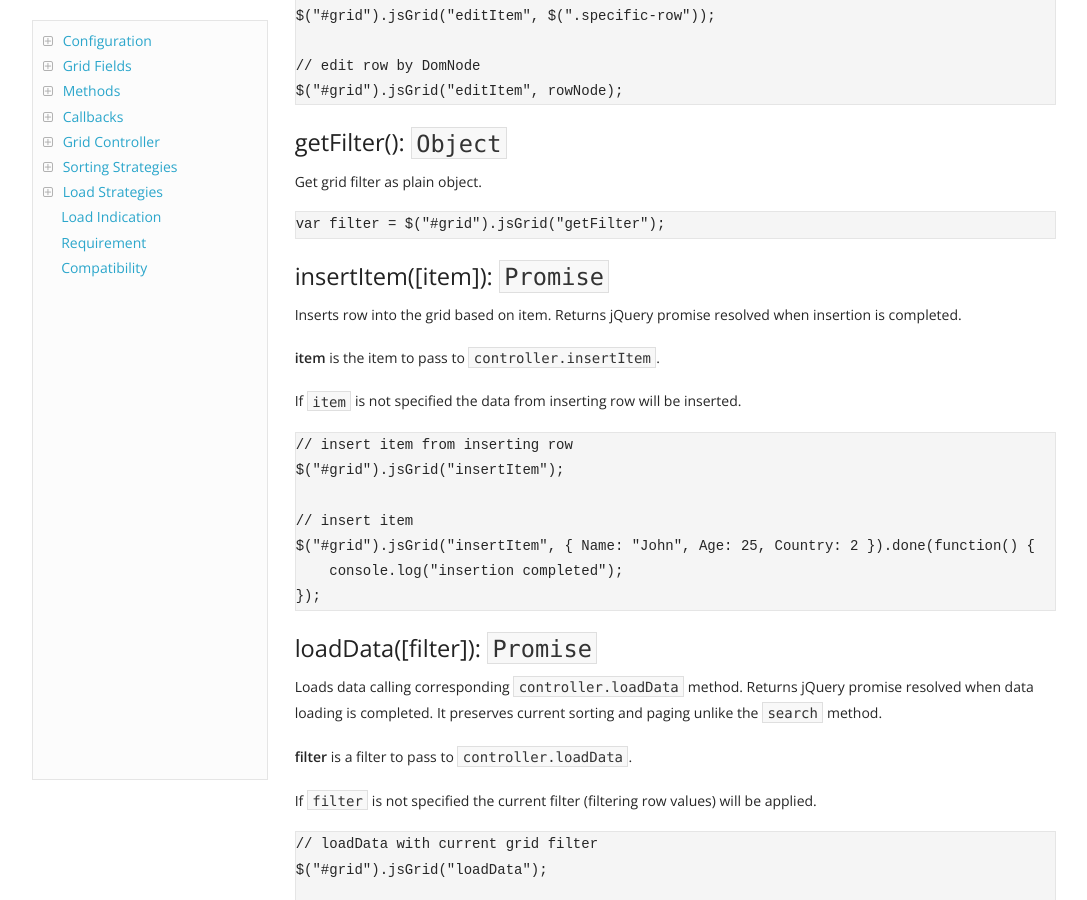
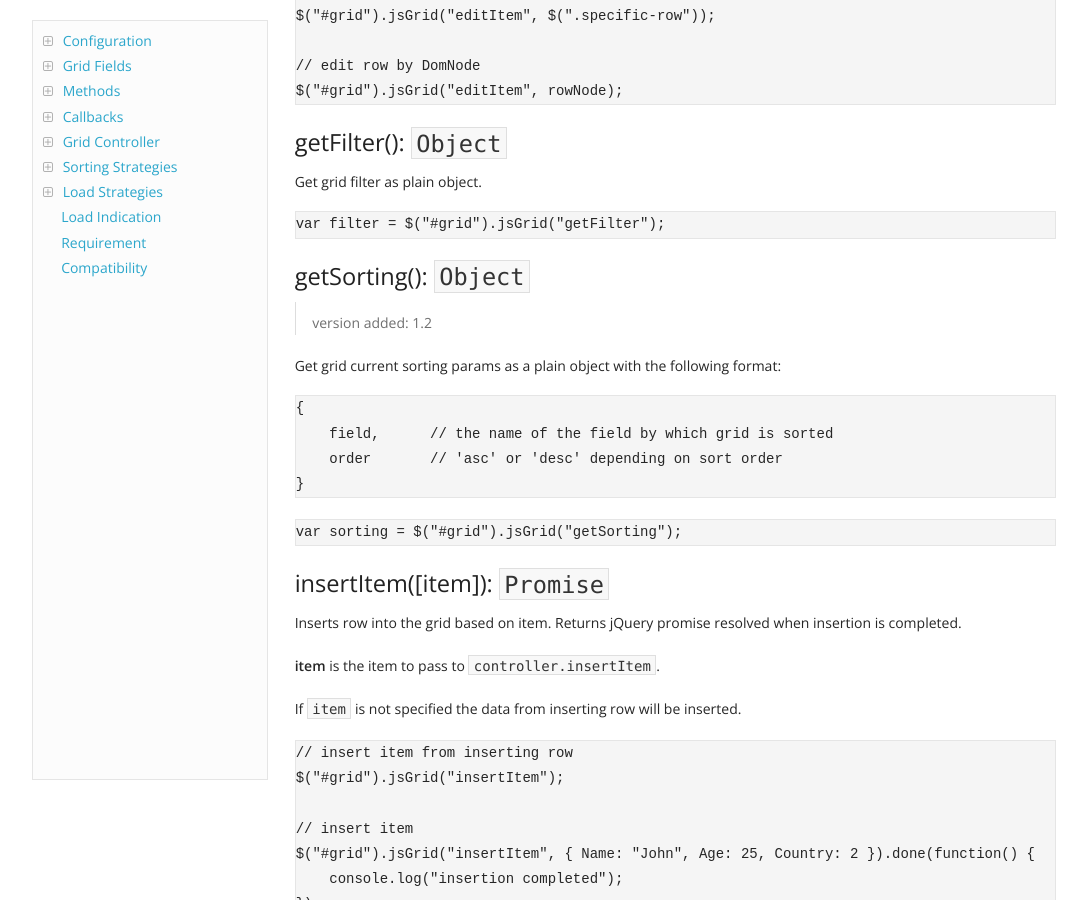
Before and after one commit to tabalinas/jsgrid, a Jekyll site: the page built from docs/index.html, in a window 1280 px wide and 900 px high, scrolled down 15779 px. Shown: the whole window, without its empty margins (96-1183 px from the left). Built offline with Jekyll 4.4.1, drawn with Linux system fonts in a browser that asks for light colours; nearby versions of some CDN libraries; comment, search, counter and statistics services are not loaded.

Commit message:
Site: Add getSorting description

```diff
--- a/_includes/docs-contents.md
+++ b/_includes/docs-contents.md
@@ -57,6 +57,7 @@
   - [destroy](#destroy)
   - [editItem](#edititemitemrowrownode)
   - [getFilter](#getfilter-object)
+  - [getSorting](#getsorting-object)
   - [insertItem](#insertitemitem-promise)
   - [loadData](#loaddatafilter-promise)
   - [openPage](#openpagepageindex)
--- a/_includes/docs.md
+++ b/_includes/docs.md
@@ -631,6 +631,22 @@ Get grid filter as plain object.
 
 <div class="code">
     <pre class="prettyprint linenums lang-js">var filter = $("#grid").jsGrid("getFilter");</pre>
+</div>
+
+### getSorting(): `Object`
+> version added: 1.2
+
+Get grid current sorting params as a plain object with the following format:
+
+<div class="code">
+    <pre class="prettyprint linenums lang-js">{
+    field,      // the name of the field by which grid is sorted
+    order       // 'asc' or 'desc' depending on sort order
+}</pre>
+</div>
+
+<div class="code">
+    <pre class="prettyprint linenums lang-js">var sorting = $("#grid").jsGrid("getSorting");</pre>
 </div>
 
 ### insertItem([item]): `Promise`
```
